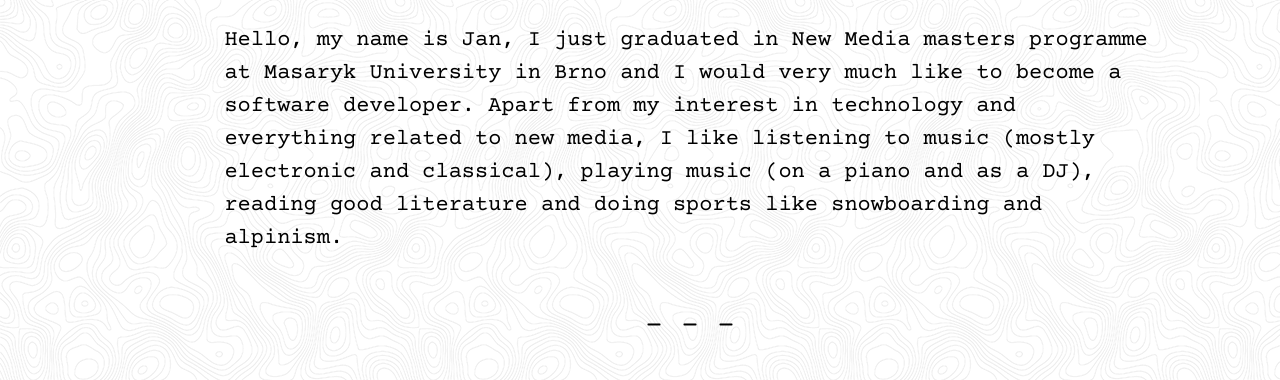
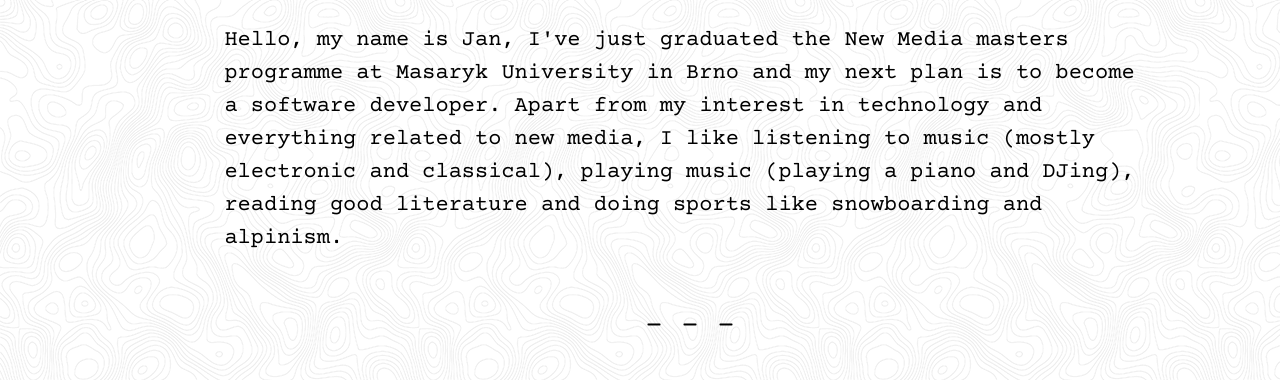
Before and after one commit to winklerjan/winklerjan.github.io, a plain HTML site: page index.html in a window 1280 px wide. Shown: the part 399-779 px from the top of the page. Drawn offline with nearby package versions, Linux system fonts and the light colour scheme.

Commit message:
correct few grammar mistakes

```diff
--- a/index.html
+++ b/index.html
@@ -32,7 +32,7 @@
 <section id="body-section">
 <h1>Jan Winkler</h1>
 <h2>Fullstack software developer (hopefully soon<span style="font-size:20px;"> 😉</span>)</h2>
-<p>Hello, my name is Jan, I just graduated in New Media masters programme at Masaryk University in Brno and I would very much like to become a software developer. Apart from my interest in technology and everything related to new media, I like listening to music (mostly electronic and classical), playing music (on a piano and as a DJ), reading good literature and doing sports like snowboarding and alpinism. </p>
+<p>Hello, my name is Jan, I've just graduated the New Media masters programme at Masaryk University in Brno and my next plan is to become a software developer. Apart from my interest in technology and everything related to new media, I like listening to music (mostly electronic and classical), playing music (playing a piano and DJing), reading good literature and doing sports like snowboarding and alpinism. </p>
 <br>
 <div style="text-align:center; font-size:30px">- - -</div>
 <div style="text-align:center">
```
